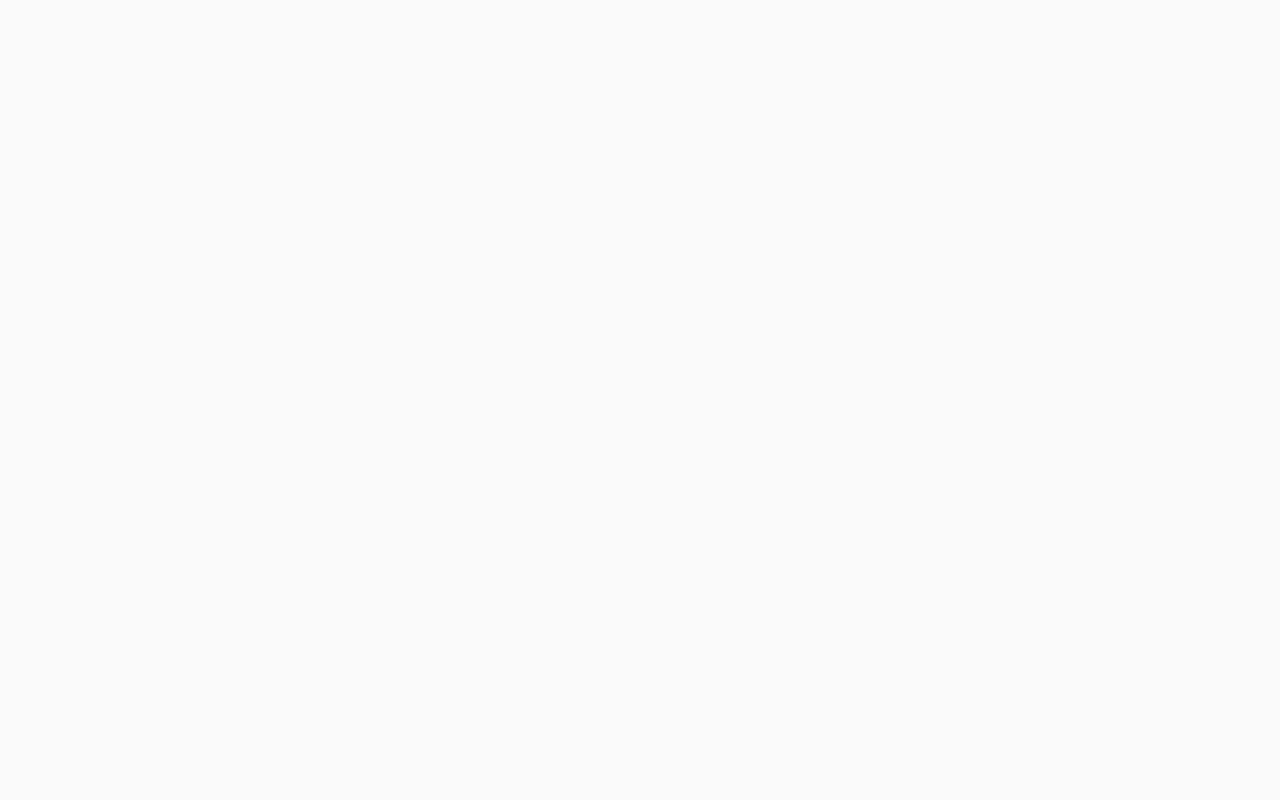
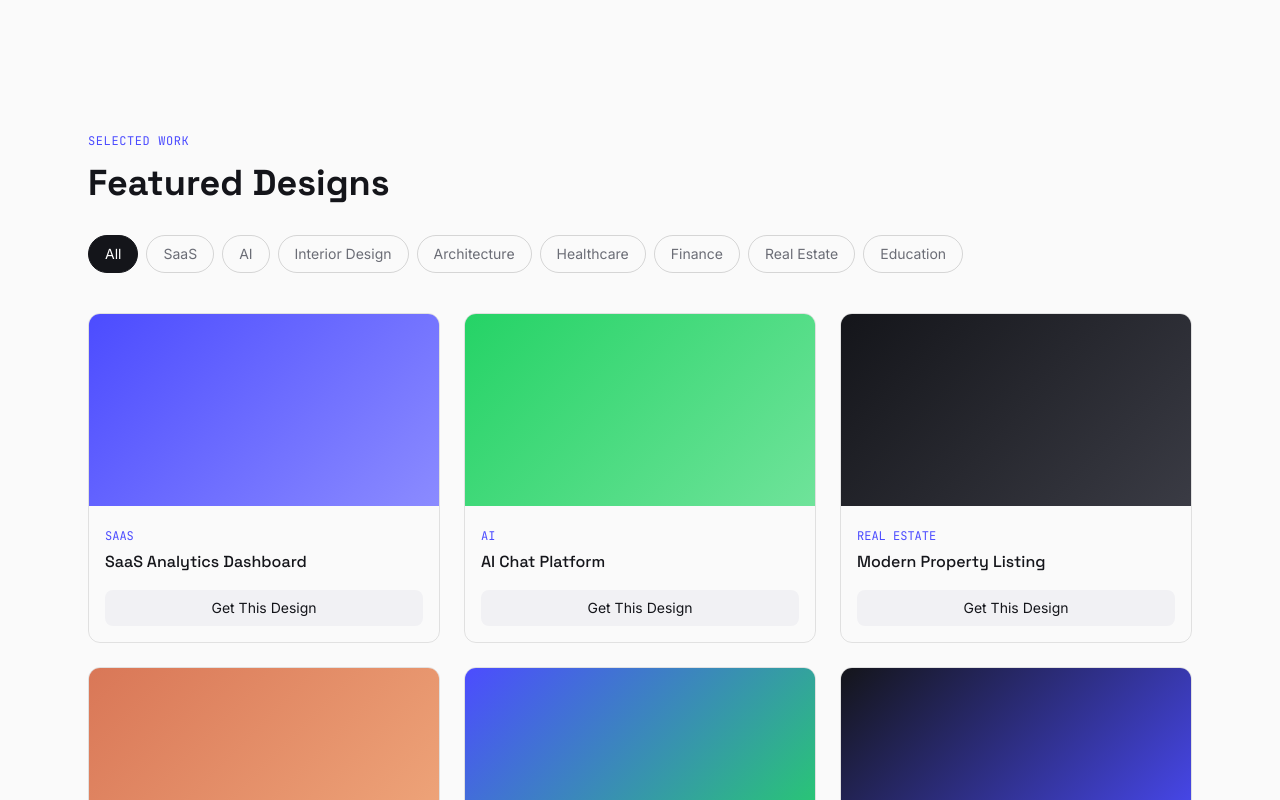
Before and after one commit to hamzazkriya02/portfolio-website, a Next.js app: page / in a window 1280 px wide. Shown: the part 1240-2040 px from the top of the page. Before the commit the page ends 1271 px from the top, so only its background shows below. Built offline with nearby package versions, Linux system fonts and the light colour scheme.

Commit message:
Add: Portfolio Grid section with category filters

```diff
--- a/app/page.tsx
+++ b/app/page.tsx
@@ -2,6 +2,7 @@ import Header from "@/components/Header";
 import Hero from "@/components/Hero";
 import TrustBar from "@/components/TrustBar";
 import Categories from "@/components/Categories";
+import PortfolioGrid from "@/components/PortfolioGrid";
 
 export default function Home() {
   return (
@@ -10,6 +11,7 @@ export default function Home() {
       <Hero />
       <TrustBar />
       <Categories />
+      <PortfolioGrid />
     </main>
   );
 }
--- /dev/null
+++ b/components/PortfolioGrid.tsx
@@ -0,0 +1,61 @@
+"use client";
+
+import { useState } from "react";
+
+const allCategories = ["All", "SaaS", "AI", "Interior Design", "Architecture", "Healthcare", "Finance", "Real Estate", "Education"];
+
+const designs = [
+  { id: 1, title: "SaaS Analytics Dashboard", category: "SaaS", from: "#4C4CFF", to: "#8B8BFF" },
+  { id: 2, title: "AI Chat Platform", category: "AI", from: "#25D366", to: "#6FE39A" },
+  { id: 3, title: "Modern Property Listing", category: "Real Estate", from: "#14151A", to: "#3A3B44" },
+  { id: 4, title: "Luxury Interior Portfolio", category: "Interior Design", from: "#D97757", to: "#F0A87C" },
+  { id: 5, title: "Clinic Booking System", category: "Healthcare", from: "#4C4CFF", to: "#25D366" },
+  { id: 6, title: "Architecture Studio Site", category: "Architecture", from: "#14151A", to: "#4C4CFF" },
+  { id: 7, title: "Fintech Landing Page", category: "Finance", from: "#25D366", to: "#4C4CFF" },
+  { id: 8, title: "Online Course Platform", category: "Education", from: "#8B8BFF", to: "#4C4CFF" },
+];
+
+export default function PortfolioGrid() {
+  const [activeFilter, setActiveFilter] = useState("All");
+
+  const filtered = activeFilter === "All" ? designs : designs.filter((d) => d.category === activeFilter);
+
+  return (
+    <section id="portfolio" className="mx-auto max-w-6xl px-6 py-16 md:py-24">
+      <span className="font-[family-name:var(--font-mono)] text-xs uppercase tracking-wider text-[color:var(--accent)]">
+        Selected Work
+      </span>
+
+      <h2 className="font-[family-name:var(--font-display)] text-3xl md:text-4xl font-bold mt-3">
+        Featured Designs
+      </h2>
+
+      <div className="flex flex-wrap gap-2 mt-8">
+        {allCategories.map((cat) => (
+          <button key={cat} onClick={() => setActiveFilter(cat)} className={`text-sm px-4 py-2 rounded-full border transition ${activeFilter === cat ? "bg-[color:var(--ink)] text-white border-[color:var(--ink)]" : "border-black/15 text-[color:var(--muted)] hover:border-[color:var(--accent)]"}`}>
+            {cat}
+          </button>
+        ))}
+      </div>
+
+      <div className="grid grid-cols-1 sm:grid-cols-2 md:grid-cols-3 gap-6 mt-10">
+        {filtered.map((design) => (
+          <div key={design.id} className="group border border-black/10 rounded-xl overflow-hidden hover:shadow-lg transition">
+            <div className="h-48" style={{ background: `linear-gradient(135deg, ${design.from}, ${design.to})` }} />
+            <div className="p-4">
+              <span className="font-[family-name:var(--font-mono)] text-xs text-[color:var(--accent)] uppercase">
+                {design.category}
+              </span>
+              <h3 className="font-[family-name:var(--font-display)] font-medium mt-1">
+                {design.title}
+              </h3>
+              <button className="mt-4 w-full text-sm bg-[color:var(--surface)] group-hover:bg-[color:var(--accent)] group-hover:text-white py-2 rounded-lg transition">
+                Get This Design
+              </button>
+            </div>
+          </div>
+        ))}
+      </div>
+    </section>
+  );
+}
```
